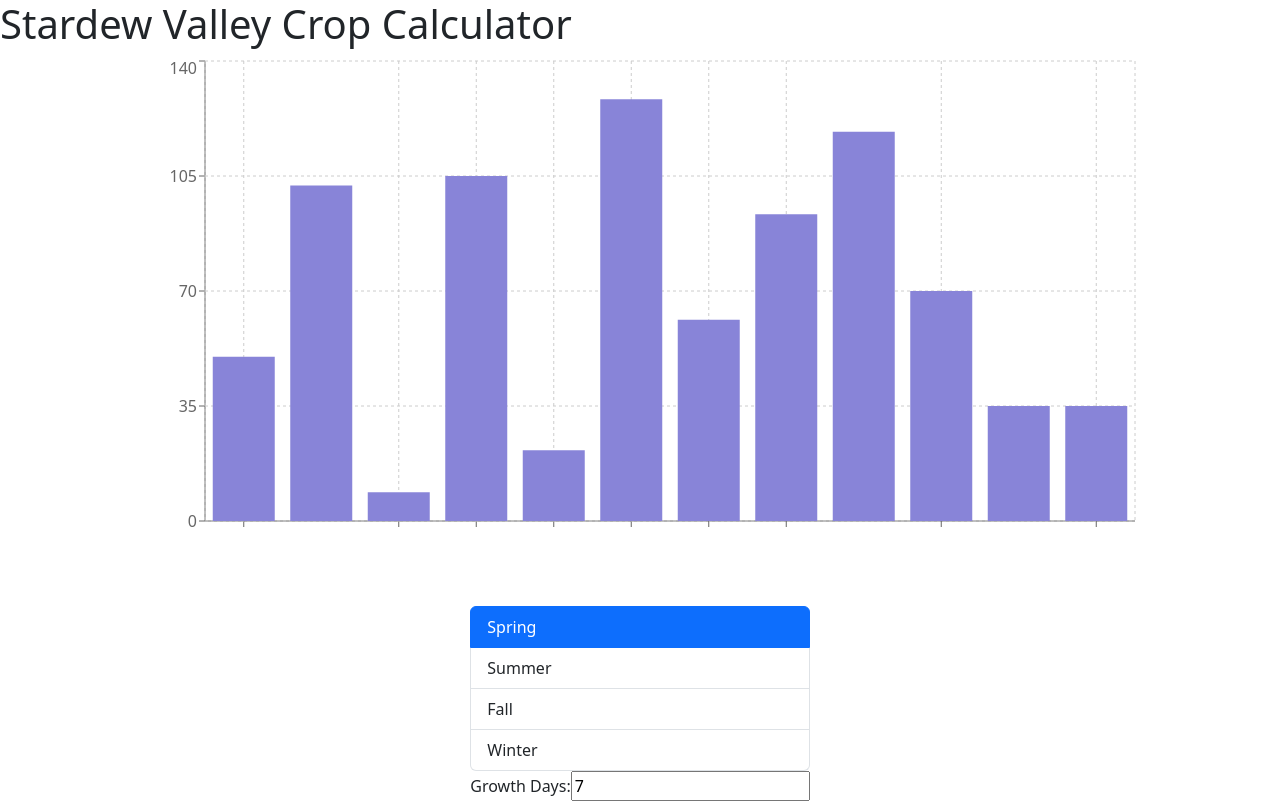
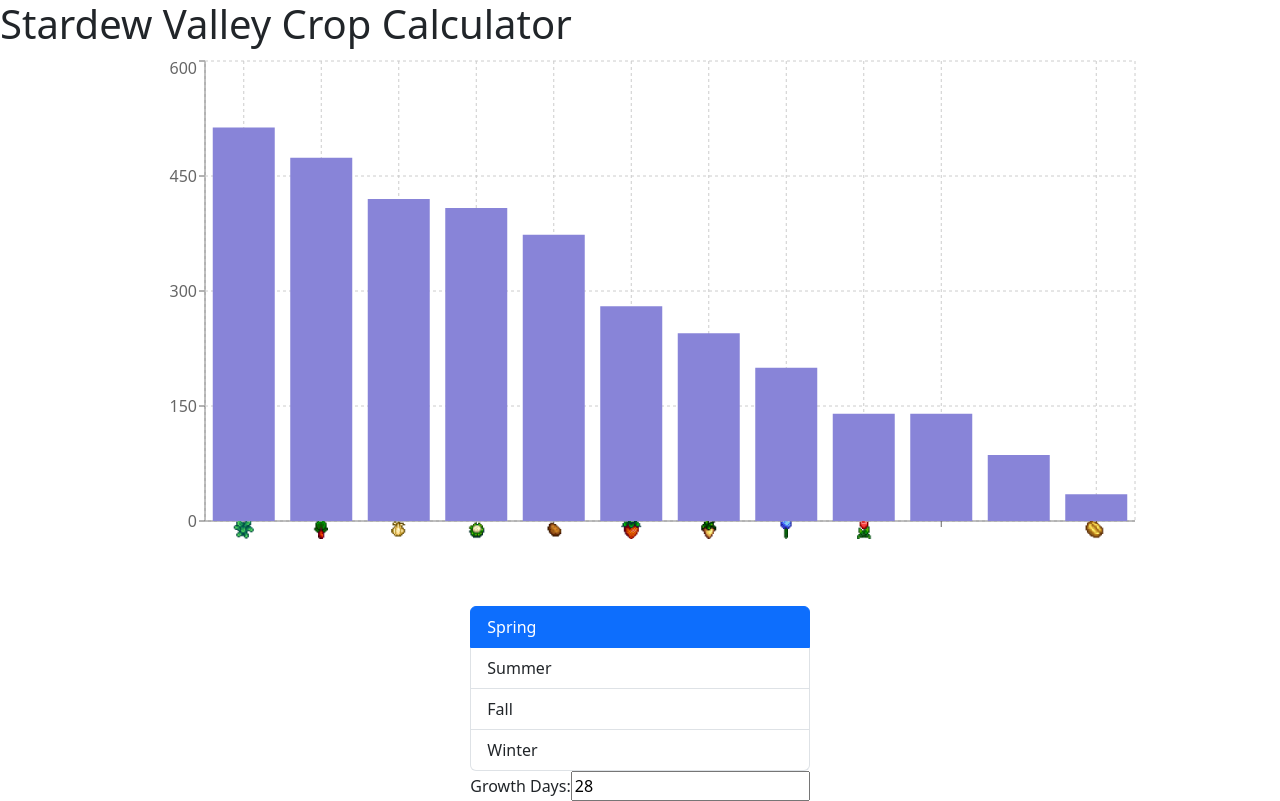
Before and after one commit to hakshi/StardewCrops, a React (Vite) app: page / in a window 1280 px wide. Built offline with nearby package versions, Linux system fonts and the light colour scheme.

Commit message:
Added function to calculate crop value, sorted too

```diff
--- a/src/components/Calculator.tsx
+++ b/src/components/Calculator.tsx
@@ -5,7 +5,7 @@
 const Calculator = () => {
   // State for the selected season in the parent component.
   const [selectedSeason, setSelectedSeason] = useState(0);
-  const [growthDays, setGrowthDays] = useState(7);
+  const [growthDays, setGrowthDays] = useState(28);
 
   // Function to handle updates from the child component
   const handleSeasonChange = (index: number) => {
--- a/src/components/CropsChart.tsx
+++ b/src/components/CropsChart.tsx
@@ -26,16 +26,36 @@
 function CropsChart({ selectedSeason, growthDays }: Props) {
   const [loadedIcons, setLoadedIcons] = useState<LoadedIcons>({});
   const dataForCurrentSeason = crops2DArray[selectedSeason];
-  // const [growthDays, setGrowthDays] = useState(7);
 
+  // Calculate the sell value of the crop.
+  // If the crop cannot be grown with the current growthDays state
+  // then set value to 0
+  const calculateBarValue = (crop: (typeof dataForCurrentSeason)[0]) => {
+    if (crop.initialGrow > growthDays) {
+      return 0;
+    }
+    return (crop.baseSell / (crop.initialGrow + crop.regrow)) * growthDays;
+  };
+
+  // Sort the data for the current season based on the calculated value
+  const sortedData = [...dataForCurrentSeason].sort((a, b) => {
+    const aValue = calculateBarValue(a);
+    const bValue = calculateBarValue(b);
+    return bValue - aValue; // For descending order
+  });
+
+  // Function to preload all crop thumbnails for bar
   useEffect(() => {
-    // Function to preload all images
     const preloadIcons = async () => {
       const icons: LoadedIcons = {};
 
       for (const crop of dataForCurrentSeason) {
-        const module = await import(`../assets/img/${crop.img}`);
-        icons[crop.name] = module.default;
+        try {
+          const module = await import(`../assets/img/${crop.img}`);
+          icons[crop.name] = module.default;
+        } catch (error) {
+          console.error("Error loading icon for", crop.name, ":", error);
+        }
       }
 
       setLoadedIcons(icons);
@@ -66,16 +86,8 @@
 
   return (
     <div style={styles.container}>
-      {/* <label>
-        Growth Days:
-        <input
-          type="number"
-          value={growthDays}
-          onChange={(e) => setGrowthDays(parseInt(e.target.value))}
-        />
-      </label> */}
       <ResponsiveContainer width="100%" height="100%">
-        <BarChart width={1000} height={800} data={dataForCurrentSeason}>
+        <BarChart width={1000} height={800} data={sortedData}>
           <XAxis dataKey="name" tick={<CustomTick />} />
           <YAxis />
           <Tooltip
@@ -83,12 +95,7 @@
             labelFormatter={(name: string) => `Crop: ${name}`}
           />
           <CartesianGrid strokeDasharray="3 3" />
-          <Bar
-            dataKey={(crop) =>
-              (crop.baseSell / (crop.initialGrow + crop.regrow)) * growthDays
-            }
-            fill="#8884d8"
-          />
+          <Bar dataKey={calculateBarValue} fill="#8884d8" />
         </BarChart>
       </ResponsiveContainer>
     </div>
```
